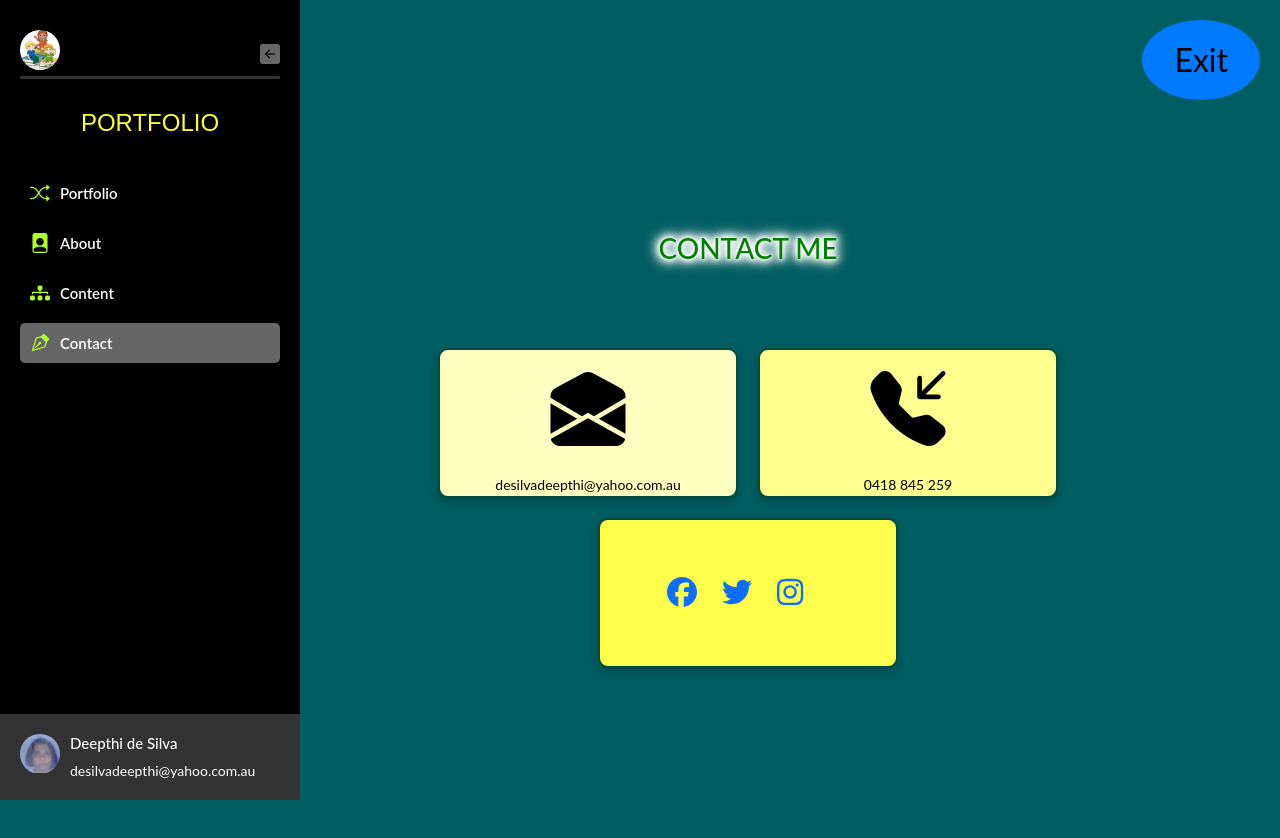
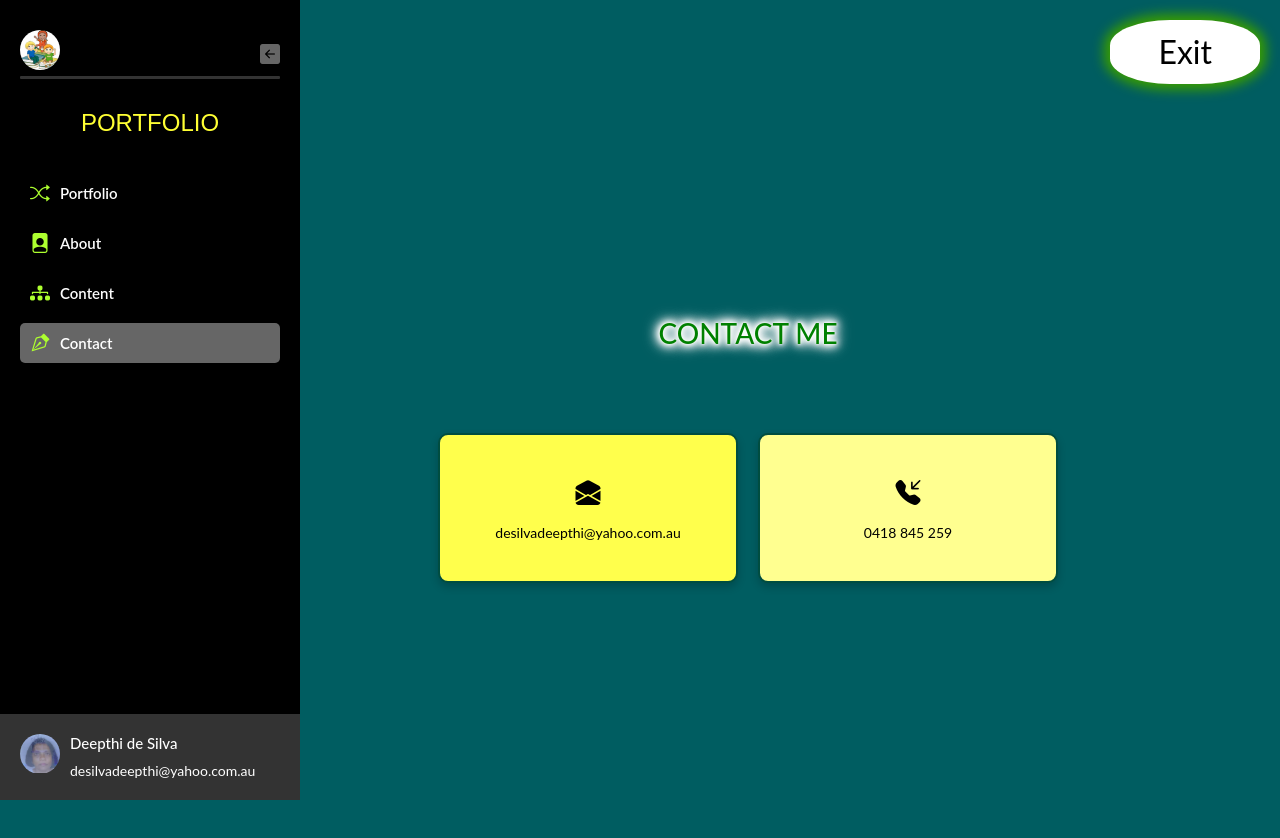
Before and after one commit to VIN-1927/deeresume, a React (Create React App) app: page /contact in a window 1280 px wide. Shown: the top 838 px of the page. Built offline with nearby package versions, Linux system fonts and the light colour scheme.

Commit message:
Updated code for deployment on Netlify

```diff
--- a/src/pages/Contact.jsx
+++ b/src/pages/Contact.jsx
@@ -1,6 +1,6 @@
 import React from "react";
 import "../App.css";
-import Footer from '../components/SocialIcon'
+
 
 const Contact = () => {
   return (
@@ -16,7 +16,7 @@ const Contact = () => {
       </h3>
       <br /><br />
       <div className="contact-container">
-        <div className="box" style={{backgroundColor:"#FFFFC1"}}>
+        <div className="box" style={{backgroundColor:"#FFFF4C"}}>
           <i className="bi bi-envelope-open-fill fa-3x"></i>
           <p className="font">desilvadeepthi@yahoo.com.au</p>
         </div>
@@ -24,16 +24,8 @@ const Contact = () => {
           <i className="bi bi-telephone-inbound-fill fa-3x"></i>
           <p className="font">0418 845 259</p>
         </div>
-        <div className="box" style={{ backgroundColor: "#FFFF4C" }}>
 
-
-
-     <Footer />
-
-</div>
-
-
-      </div>
+     </div>
     </div>
 
   );
--- a/src/pages/image.jsx
+++ b/src/pages/image.jsx
@@ -1,3 +1,4 @@
+
 import React, { Component } from "react";
 import CoverPage from '../assets/coverpage.png';
 
@@ -6,17 +7,23 @@ class Image extends Component {
 		const myStyle = {
 			backgroundImage: `url(${CoverPage})`,
 			height: "100vh",
-
 			marginTop: "110px",
 			fontSize: "10px",
-			marginLeft:"300px",
-
-			width:"1900px",
+			marginLeft: "300px",
+			width: "1900px",
 			backgroundRepeat: "no-repeat",
 		};
+
+		const headingStyle = {
+			margin: "0",
+			padding: "20px",
+			textAlign: "center",
+			color: "#000",
+		};
+
 		return (
 			<div style={myStyle}>
-				<h1>IT PROFESSIONAL</h1>
+				<h3 style={headingStyle}>IT PROFESSIONAL</h3>
 			</div>
 		);
 	}
--- a/src/pages/styles.scss
+++ b/src/pages/styles.scss
@@ -19,22 +19,57 @@
         text-align: center; /* Center the text horizontally */
     }
 
+    // button {
+    //     position: absolute;
+    //     font-size: 2rem;
+    //     padding: 0.5rem 3rem;
+    //     background-color: #FFFFFF;
+    //     color: black;
+    //     border: none;
+    //     border-radius: 40%;
+    //     top: 20px;
+    //     right: 20px;
+    //     z-index: 1;
+    //     cursor: pointer; /* Add a pointer cursor for better UX */
+
+    //     &:hover {
+    //         outline: none;
+    //         box-shadow: 0 0 0 3px rgba(0, 123, 255, 0.5);
+    //     }
+    // }
+
     button {
         position: absolute;
         font-size: 2rem;
-        padding: 1rem 2rem;
-        background-color: #007bff;
+        padding: 0.5rem 3rem;
+        background-color: #FFFFFF;
         color: black;
         border: none;
-        border-radius: 50%;
+        border-radius: 40%;
         top: 20px;
         right: 20px;
         z-index: 1;
-        cursor: pointer; /* Add a pointer cursor for better UX */
+        cursor: pointer;
+        animation: glow 2s infinite alternate; /* Add animation to the button */
+    }
 
-        &:hover {
-            outline: none;
-            box-shadow: 0 0 0 3px rgba(0, 123, 255, 0.5);
+    @keyframes glow {
+        0% {
+            box-shadow: 0 0 10px 5px blue;
+        }
+        50% {
+            box-shadow: 0 0 20px 10px yellow;
+        }
+        100% {
+            box-shadow: 0 0 10px 5px green;
         }
     }
+
+    /* Optional hover effect to amplify the glow */
+    button:hover {
+        outline: none;
+        box-shadow: 0 0 30px 15px rgba(255, 0, 0, 0.8), 0 0 40px 20px rgba(118, 185, 18, 0.6);
+    }
+
+
 }
```
